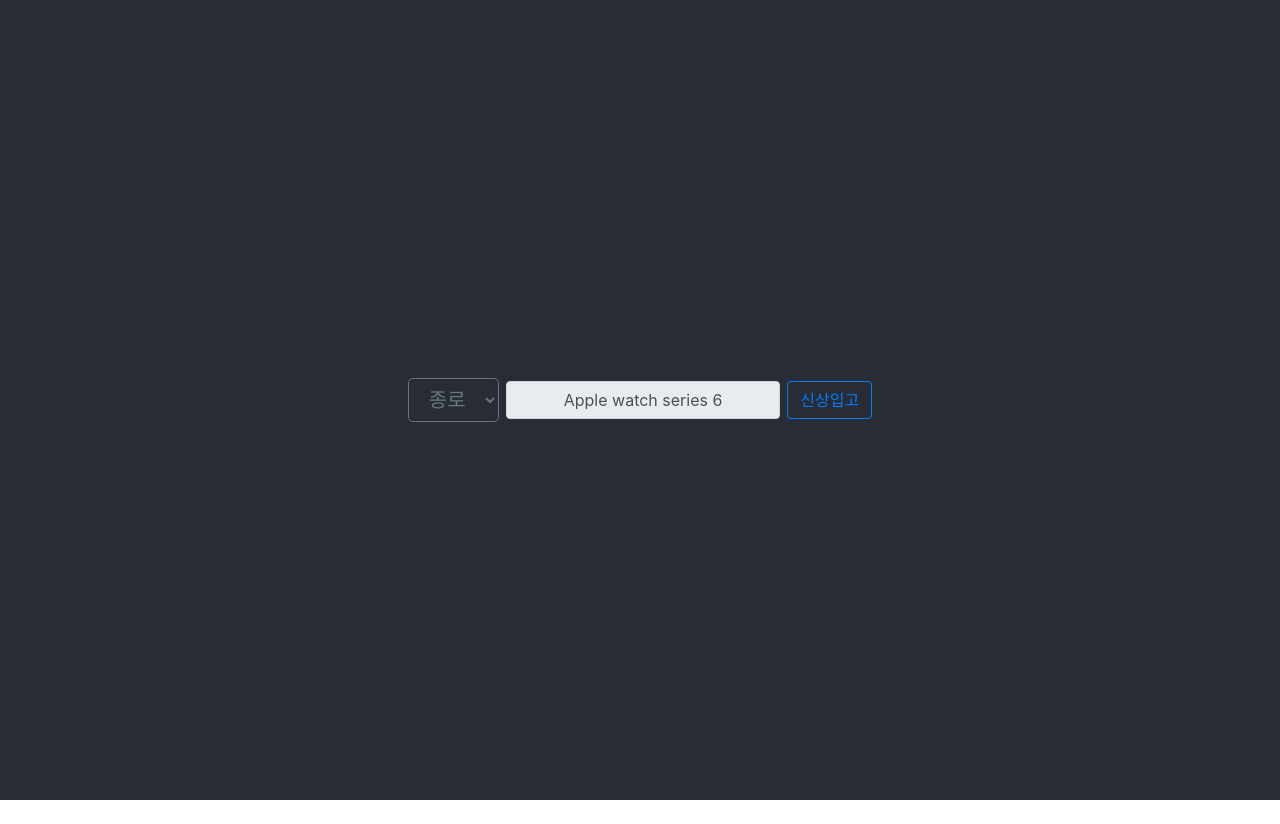
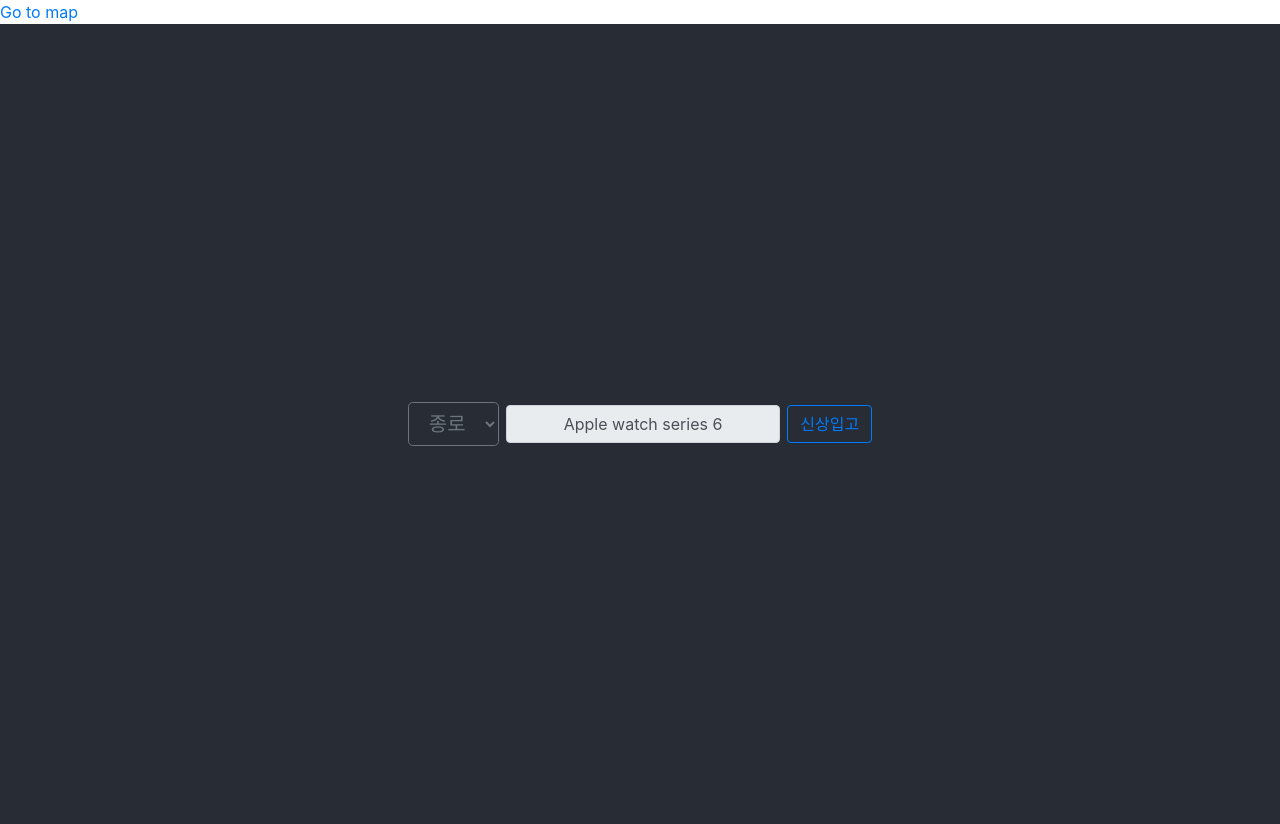
Before and after one commit to greenfrog82/DNAoneteam, a React (Create React App) app in the folder dna-front/: page / in a window 1280 px wide. Before the commit the page ends 800 px from the top, so only its background shows below. Built offline with nearby package versions, Linux system fonts and the light colour scheme.

Commit message:
[Front] add Go to map link

```diff
--- a/dna-front/src/App.js
+++ b/dna-front/src/App.js
@@ -1,17 +1,18 @@
 import React from 'react';
 import Warehouse from './components/Warehouse';
 import EsMap from './components/EsMap';
-import { Route, Switch } from 'react-router-dom';
+import { BrowserRouter, Route, Switch, Link} from 'react-router-dom';
 
 function App() {
     return (
-        <main>
+        <BrowserRouter>
+            <Link to="/map">Go to map</Link>
             <Switch>
                 <Route path="/" component={Warehouse} exact />
                 <Route path="/map" component={EsMap} />
             </Switch>
-        </main>
-    )
+        </BrowserRouter>
+    );
 }
 
 export default App;
--- a/dna-front/src/index.js
+++ b/dna-front/src/index.js
@@ -2,14 +2,11 @@
 import ReactDOM from 'react-dom';
 import './index.css';
 import App from './App';
-import { BrowserRouter } from 'react-router-dom';
 
 // import * as serviceWorker from './serviceWorker';
 
 ReactDOM.render(
-  <BrowserRouter>
-    <App />
-  </BrowserRouter>,
+  <App />,
   document.getElementById('root')
 );
 
```
Also changed, not shown: 1 other file (tests, documents, lock files or other folders).
